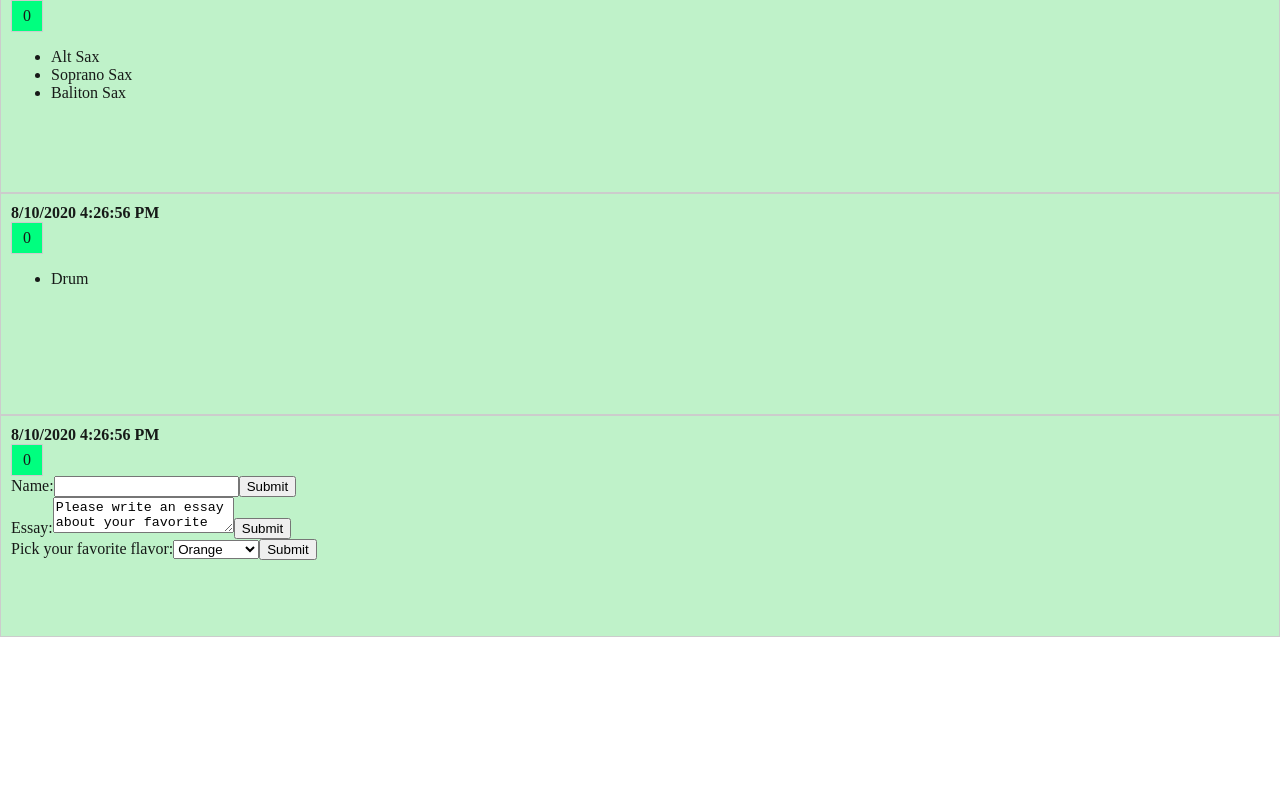
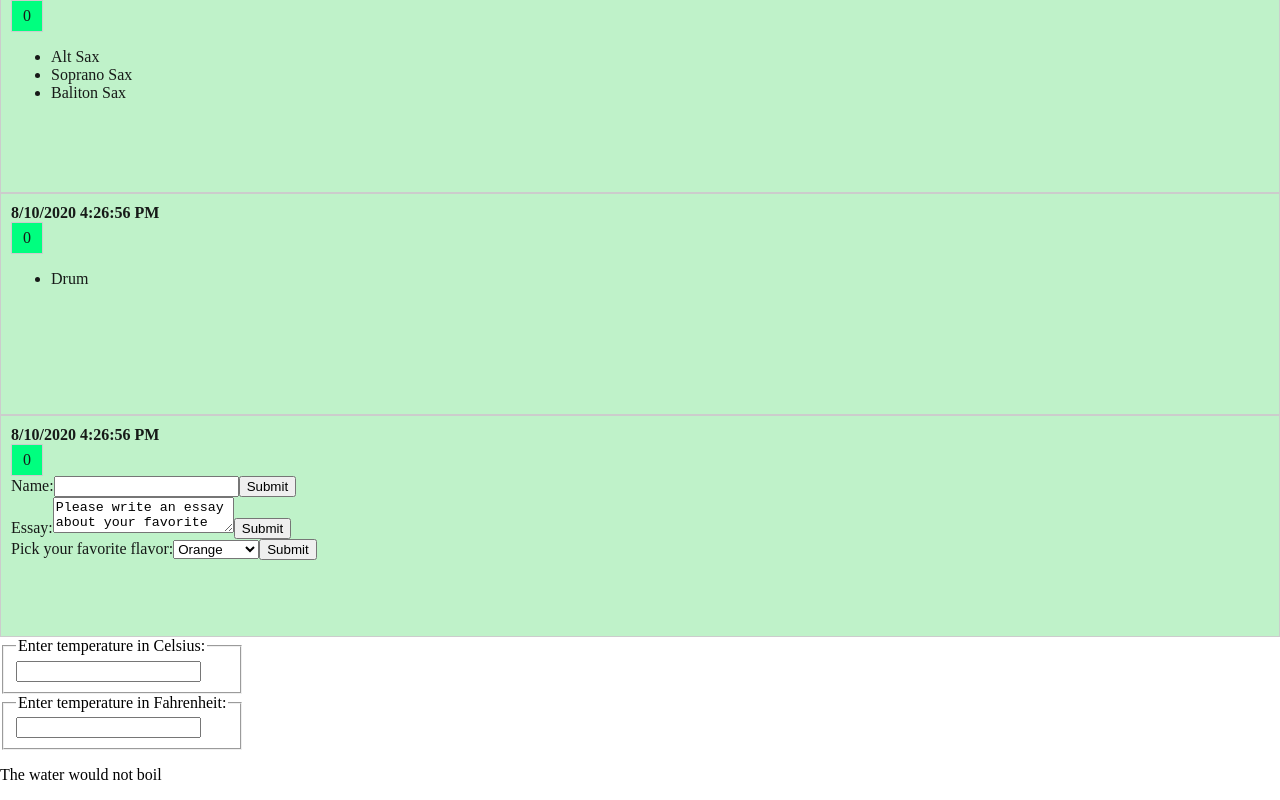
Before and after one commit to HiroshiHara/react-tutorial, a React app in the folder react-api-study/: page / in a window 1280 px wide. Shown: the part 251-1051 px from the top of the page. Before the commit the page ends 888 px from the top, so only its background shows below. Built offline with nearby package versions, Linux system fonts and the light colour scheme; the HTML template or start-up script is replaced by a standard one.

Commit message:
save commit

```diff
--- a/react-api-study/src/component/App.js
+++ b/react-api-study/src/component/App.js
@@ -3,6 +3,7 @@
 import React from "react";
 import { ItemBox } from "./ItemBox";
 import { FormBox } from "./FormBox";
+import { Calculator } from "./Calculator";
 
 type Props = {
   members: Array<Array<string>>,
@@ -13,10 +14,12 @@ export const App = (props: Props) => {
     <ItemBox lists={member} key={Math.random() * 100} />
   ));
   const forms = <FormBox />;
+  const calculator = <Calculator />;
   return (
     <div className="container">
       {members}
       {forms}
+      {calculator}
     </div>
   );
 };
--- a/react-api-study/src/component/BoilingVerdict.js
+++ b/react-api-study/src/component/BoilingVerdict.js
@@ -0,0 +1,15 @@
+/* @flow */
+import React from "react";
+
+type Props = { celsius: number };
+
+export const BoilingVerdict = (props: Props) => {
+  if (props.celsius >= 100) {
+    return (
+      <p>
+        The water would <span className="strong-text">boil</span>.
+      </p>
+    );
+  }
+  return <p>The water would not boil</p>;
+};
--- /dev/null
+++ b/react-api-study/src/component/Calculator.js
@@ -0,0 +1,78 @@
+/* @flow */
+
+import React, { Component } from "react";
+import { TemperatureInput } from "./TemperatureInput";
+import { BoilingVerdict } from "./BoilingVerdict";
+
+type Props = {};
+type State = { temperature?: string, scale: string };
+
+export class Calculator extends Component<Props, State> {
+  constructor(props: Props) {
+    super(props);
+    this.state = {
+      temperature: "",
+      scale: "c",
+    };
+  }
+
+  handleCelsiusChange(temperature: string) {
+    this.setState({
+      temperature: temperature,
+      scale: "c",
+    });
+  }
+
+  handleFahrenheitChange(temperature: string) {
+    this.setState({
+      temperature: temperature,
+      scale: "f",
+    });
+  }
+
+  render() {
+    const scale = this.state.scale;
+    const temperature = this.state.temperature;
+    const celsius =
+      scale === "f"
+        ? this.tryConvert(temperature, this.toCelsius)
+        : temperature;
+    const fahrenheit =
+      scale === "c"
+        ? this.tryConvert(temperature, this.toFahrenheit)
+        : temperature;
+    return (
+      <div>
+        <TemperatureInput
+          scale="c"
+          temperature={celsius}
+          onTemperatureChange={this.handleCelsiusChange.bind(this)}
+        />
+        <TemperatureInput
+          scale="f"
+          temperature={fahrenheit}
+          onTemperatureChange={this.handleFahrenheitChange.bind(this)}
+        />
+        <BoilingVerdict celsius={parseFloat(celsius)} />
+      </div>
+    );
+  }
+
+  toCelsius(fahrenheit: number): number {
+    return ((fahrenheit - 32) * 5) / 9;
+  }
+
+  toFahrenheit(celsius: number): number {
+    return (celsius * 9) / 5 + 32;
+  }
+
+  tryConvert(temperature: string, converter: Function): string {
+    const input = parseFloat(temperature);
+    if (Number.isNaN(input)) {
+      return "";
+    }
+    const output = converter(input);
+    const rounded = Math.round(output * 1000) / 1000;
+    return rounded.toString();
+  }
+}
--- /dev/null
+++ b/react-api-study/src/component/TemperatureInput.js
@@ -0,0 +1,35 @@
+/* @flow */
+
+import React, { Component } from "react";
+
+type Props = {
+  scale: string,
+  temperature: number,
+  onTemperatureChange: Function,
+};
+type State = {};
+const scaleNames = {
+  c: "Celsius",
+  f: "Fahrenheit",
+};
+
+export class TemperatureInput extends Component<Props, State> {
+  constructor(props: Props) {
+    super(props);
+  }
+
+  handleChange(event: Event) {
+    this.props.onTemperatureChange(event.target.value);
+  }
+
+  render() {
+    const temperature = this.props.temperature;
+    const scale = this.props.scale;
+    return (
+      <fieldset>
+        <legend>Enter temperature in {scaleNames[scale]}:</legend>
+        <input value={temperature} onChange={this.handleChange.bind(this)} />
+      </fieldset>
+    );
+  }
+}
--- a/react-api-study/src/style.css
+++ b/react-api-study/src/style.css
@@ -41,3 +41,7 @@ body {
   display: block;
   line-height: 30px;
 }
+
+.strong-text {
+  font-weight: bold;
+}
```
